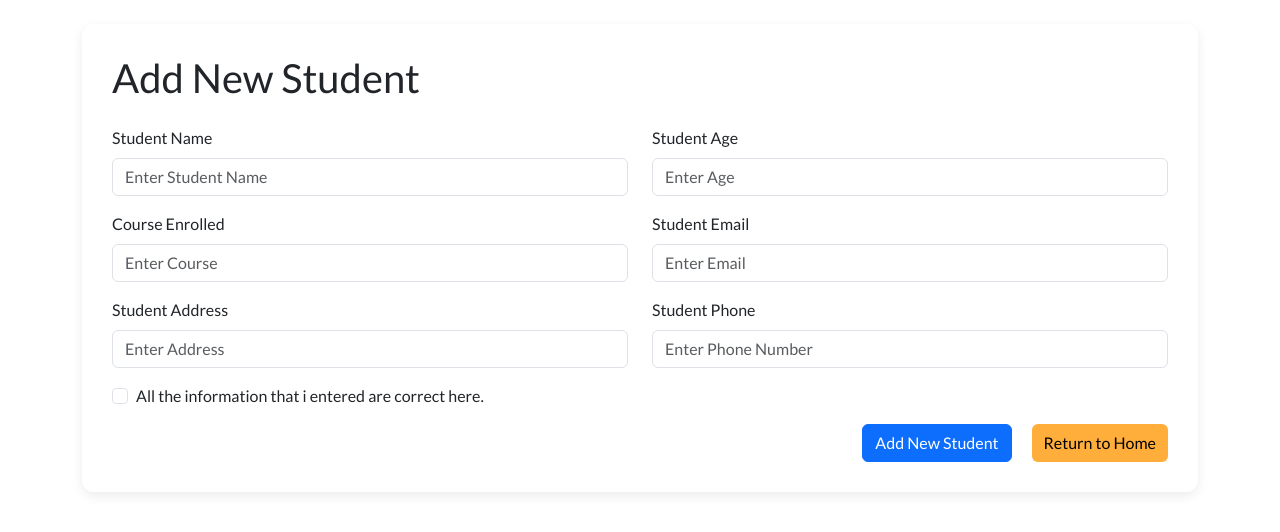
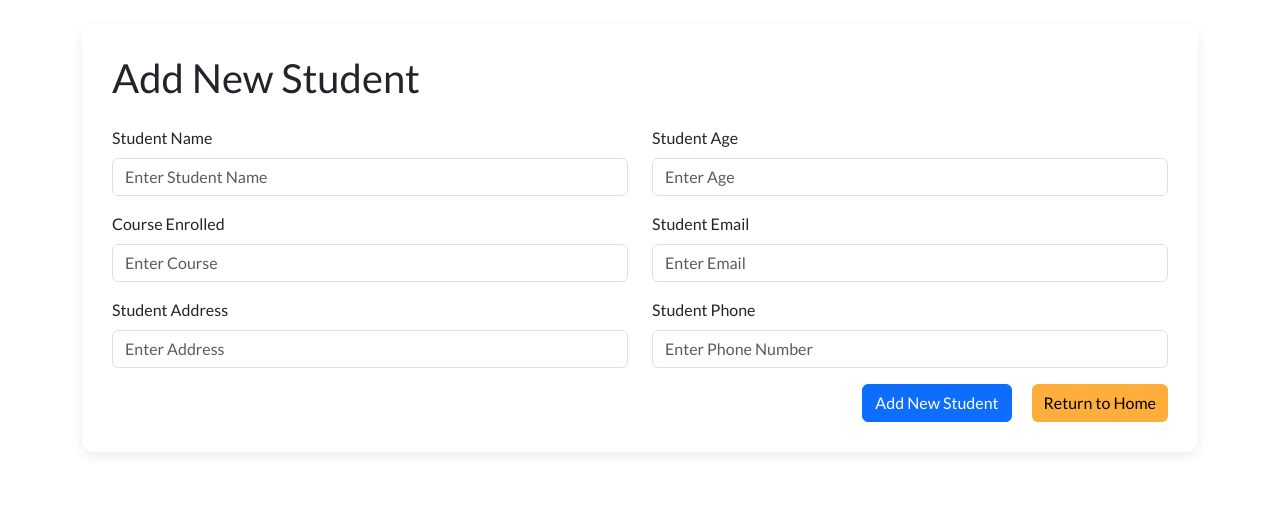
Before and after one commit to Pratiiikdahal/Student-Management-Project-, a React (Vite) app: page /add-student in a window 1280 px wide. Shown: the top 532 px of the page. Built offline with nearby package versions, Linux system fonts and the light colour scheme.

Commit message:
users not being added issue fixed

```diff
--- a/Components/Forms.tsx
+++ b/Components/Forms.tsx
@@ -15,7 +15,7 @@ import users from '../State/store';
 function Forms({ title_edit = false }: formTitle) {
     let navigate = useNavigate();
     const { register, handleSubmit, formState: { errors } } = useForm<formTypes>({
-        resolver: zodResolver(student_schema), mode: 'onChange'
+        // resolver: zodResolver(student_schema), mode: 'onChange'
     });
 
     //accessing the functions created in the store
@@ -23,10 +23,12 @@ function Forms({ title_edit = false }: formTitle) {
     const updateStudents=useUserStore((state)=>state.updateStudents)
 
     const submit_action = (data: formTypes) => {
+        console.log('clicked')
         if(!title_edit){ // if the form is not the edit form
             //add the Students Information
+            console.log('submit data :',data)
             addStudents(data);
-            console.log("data has been added to utils !!");
+            console.log(data);
             navigate('/');
         }
 
@@ -40,7 +42,7 @@ function Forms({ title_edit = false }: formTitle) {
             <Container className="mt-4">
                 <section className='students-info-form'>
                     <h1 className="mb-4">{title_edit ? 'Edit Student' : 'Add New Student'}</h1>
-                    <Form method='post' onSubmit={handleSubmit(submit_action)}>
+                    <Form onSubmit={handleSubmit(submit_action)}>
                         <Row>
                             <Col md={6}>
                                 <Form.Group className="mb-3">
@@ -91,12 +93,6 @@ function Forms({ title_edit = false }: formTitle) {
                                 </Form.Group>
                             </Col>
                         </Row>
-                        <Form.Group className="mb-3">
-                            <Form.Check
-                                type="checkbox"
-                                label="All the information that i entered are correct here."
-                            />
-                        </Form.Group>
                             <div className='form-btn-group'>
                                 <Button variant="primary" type="submit">
                                     {title_edit ? 'Edit Student Info' : 'Add New Student'}
--- a/Pages/Home.tsx
+++ b/Pages/Home.tsx
@@ -13,8 +13,7 @@ function Home() {
     const students = useuserStore((state) => state.users)
 
     const [showModal, setShowModal] = useState(false);
-    const [selectedUser, setSelectedUser] = useState<formTypes | null>(null);
-
+const [selectedUser, setSelectedUser] = useState<(formTypes & { id: number }) | null>(null);
     const deleteStudents = useUserStore((state) => state.deleteStudents)
     return (
         <>
--- a/Schema/StudentSchema.ts
+++ b/Schema/StudentSchema.ts
@@ -1,6 +1,7 @@
    import {z} from 'zod';
 
    export const student_schema=z.object({
+        id:z.number(),
         name:z.string(),
         age:z.number({message:'Age is not valid'}).int({message:'Please enter a valid age !'}).positive(),
         course:z.string({message:'Please enter a valid course'}),
--- a/State/store.tsx
+++ b/State/store.tsx
@@ -1,28 +1,34 @@
 import { create } from 'zustand'
 import { students } from '../utils/students'
 import type { formTypes, studentType } from '../types/StudentTypes'
-import { persist } from 'zustand/middleware'
+import { persist, createJSONStorage } from 'zustand/middleware'
 
 const useUserStore = create<studentType>()(
     persist(
         (set, get) => ({
             users: students,
             addStudents: (student: formTypes) => {
+                const newStudent = {
+                    ...student,
+                    id:Date.now(),
+                 }
+
                 set((state) => ({
-                    users: [student, ...state.users],
+                    users: [newStudent, ...state.users],
                 }))
             },
 
-            updateStudents: () => {},
+            updateStudents: () => { },
 
-            deleteStudents: (id:number) => {
-                set((state)=>({
-                     users:state.users.filter((user)=>user.id != id)
+            deleteStudents: (id: number) => {
+                set((state) => ({
+                    users: state.users.filter((user) => user.id != id)
                 }))
             },
         }),
         {
             name: 'students',
+            storage: createJSONStorage(() => sessionStorage)
         }
     )
 )
--- a/types/StudentTypes.ts
+++ b/types/StudentTypes.ts
@@ -1,9 +1,10 @@
+import { string } from "zod"
+
 export type formTitle = {
     title_edit?: boolean
 }
 
 export type formTypes={
-    id?:number
     name:string,
     age:number,
     course:string,
@@ -13,8 +14,9 @@ export type formTypes={
 }
 
 export type studentType={
-    users:formTypes[],
+    users:(formTypes & {id:number} )[],
     addStudents:(students:formTypes)=>void,
     updateStudents:()=>void,
     deleteStudents:(id:number)=>void,
+
 }
```
